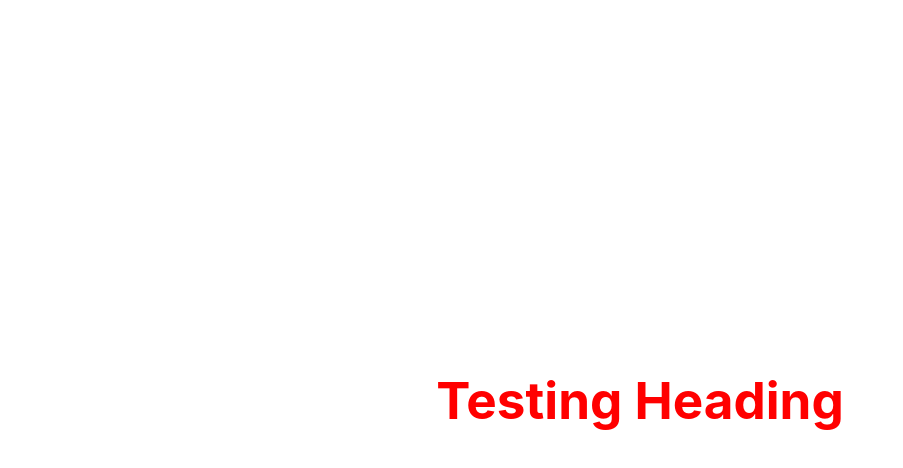
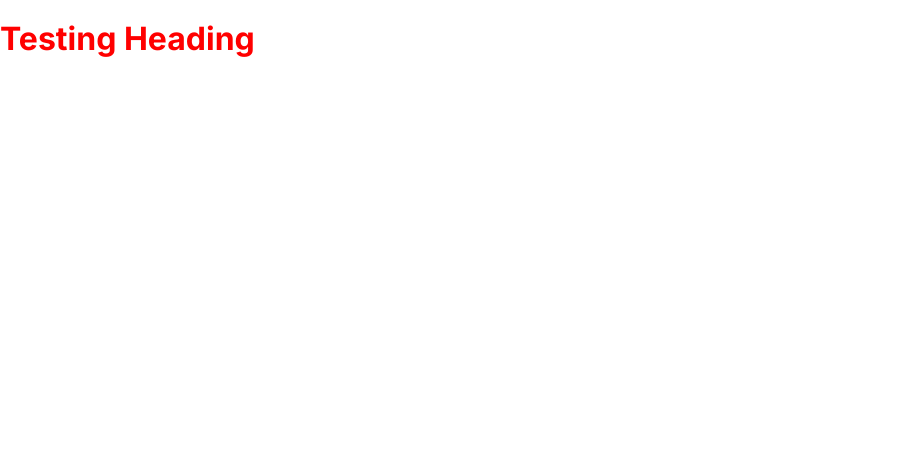
Before and after one commit to gamboacarlos/preview-test, a React (Vite) app: page / in a window 1280 px wide. Shown: the top 468 px of the page, without its empty margins (0-903 px from the left). Built offline with nearby package versions, Linux system fonts and the light colour scheme.

Commit message:
add global styles & reset

```diff
--- a/index.html
+++ b/index.html
@@ -4,7 +4,20 @@
     <meta charset="UTF-8" />
     <link rel="icon" type="image/svg+xml" href="/vite.svg" />
     <meta name="viewport" content="width=device-width, initial-scale=1.0" />
-    <title>Vite + React + TS</title>
+    <link
+      rel="stylesheet"
+      href="https://cdnjs.cloudflare.com/ajax/libs/normalize/8.0.1/normalize.min.css"
+      integrity="sha512-NhSC1YmyruXifcj/KFRWoC561YpHpc5Jtzgvbuzx5VozKpWvQ+4nXhPdFgmx8xqexRcpAglTj9sIBWINXa8x5w=="
+      crossorigin="anonymous"
+      referrerpolicy="no-referrer"
+    />
+    <link rel="preconnect" href="https://fonts.googleapis.com" />
+    <link rel="preconnect" href="https://fonts.gstatic.com" crossorigin />
+    <link
+      href="https://fonts.googleapis.com/css2?family=Inter:wght@300;400;500;700;900&display=swap"
+      rel="stylesheet"
+    />
+    <title>Breaking Bad App</title>
   </head>
   <body>
     <div id="root"></div>
--- a/src/App.css
+++ /dev/null
@@ -1,41 +0,0 @@
-#root {
-  max-width: 1280px;
-  margin: 0 auto;
-  padding: 2rem;
-  text-align: center;
-}
-
-.logo {
-  height: 6em;
-  padding: 1.5em;
-  will-change: filter;
-}
-.logo:hover {
-  filter: drop-shadow(0 0 2em #646cffaa);
-}
-.logo.react:hover {
-  filter: drop-shadow(0 0 2em #61dafbaa);
-}
-
-@keyframes logo-spin {
-  from {
-    transform: rotate(0deg);
-  }
-  to {
-    transform: rotate(360deg);
-  }
-}
-
-@media (prefers-reduced-motion: no-preference) {
-  a:nth-of-type(2) .logo {
-    animation: logo-spin infinite 20s linear;
-  }
-}
-
-.card {
-  padding: 2em;
-}
-
-.read-the-docs {
-  color: #888;
-}
--- a/src/App.tsx
+++ b/src/App.tsx
@@ -1,5 +1,4 @@
 import { FC } from 'react'
-import './App.css'
 import Heading from './components/Heading/Heading'
 
 const App: FC = (): JSX.Element => {
--- a/src/components/Heading/Heading.tsx
+++ b/src/components/Heading/Heading.tsx
@@ -1,11 +1,8 @@
 import { FC } from 'react'
 import styles from './Heading.module.scss'
+
 const Heading: FC<{ children: string }> = ({ children }) => {
-  return (
-    <div>
-      <h1 className={styles.headingStyle}>{children}</h1>
-    </div>
-  )
+  return <h1 className={styles.headingStyle}>{children}</h1>
 }
 
 export default Heading
--- a/src/index.css
+++ /dev/null
@@ -1,70 +0,0 @@
-:root {
-  font-family: Inter, Avenir, Helvetica, Arial, sans-serif;
-  font-size: 16px;
-  line-height: 24px;
-  font-weight: 400;
-
-  color-scheme: light dark;
-  color: rgba(255, 255, 255, 0.87);
-  background-color: #242424;
-
-  font-synthesis: none;
-  text-rendering: optimizeLegibility;
-  -webkit-font-smoothing: antialiased;
-  -moz-osx-font-smoothing: grayscale;
-  -webkit-text-size-adjust: 100%;
-}
-
-a {
-  font-weight: 500;
-  color: #646cff;
-  text-decoration: inherit;
-}
-a:hover {
-  color: #535bf2;
-}
-
-body {
-  margin: 0;
-  display: flex;
-  place-items: center;
-  min-width: 320px;
-  min-height: 100vh;
-}
-
-h1 {
-  font-size: 3.2em;
-  line-height: 1.1;
-}
-
-button {
-  border-radius: 8px;
-  border: 1px solid transparent;
-  padding: 0.6em 1.2em;
-  font-size: 1em;
-  font-weight: 500;
-  font-family: inherit;
-  background-color: #1a1a1a;
-  cursor: pointer;
-  transition: border-color 0.25s;
-}
-button:hover {
-  border-color: #646cff;
-}
-button:focus,
-button:focus-visible {
-  outline: 4px auto -webkit-focus-ring-color;
-}
-
-@media (prefers-color-scheme: light) {
-  :root {
-    color: #213547;
-    background-color: #ffffff;
-  }
-  a:hover {
-    color: #747bff;
-  }
-  button {
-    background-color: #f9f9f9;
-  }
-}
--- /dev/null
+++ b/src/main.scss
@@ -0,0 +1,15 @@
+*,
+*:before,
+*:after,
+html {
+  margin: 0;
+  padding: 0;
+  list-style: none;
+  text-decoration: none;
+  box-sizing: border-box;
+  -webkit-border-sizing: border-box;
+  -moz-border-sizing: border-box;
+}
+html {
+  font-family: 'Inter', sans-serif, Arial;
+}
--- a/src/main.tsx
+++ b/src/main.tsx
@@ -1,7 +1,7 @@
 import React from 'react'
 import ReactDOM from 'react-dom/client'
 import App from './App'
-import './index.css'
+import './main.scss'
 
 ReactDOM.createRoot(document.getElementById('root') as HTMLElement).render(
   <React.StrictMode>
```
Also changed, not shown: 1 other file (tests, documents, lock files or other folders).
